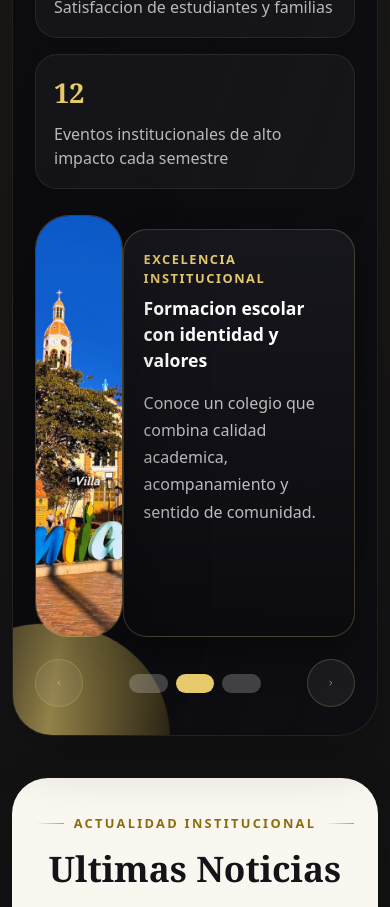
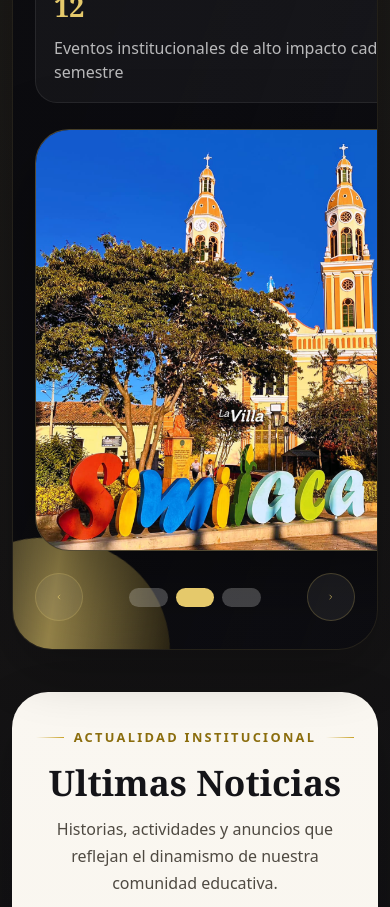
Before and after one commit to murciabrayan/frontend-aula, a React (Vite) app: page / in a window 390 px wide. Shown: the part 1020-1927 px from the top of the page. Built offline with nearby package versions, Linux system fonts and the light colour scheme; no server answers.

Commit message:
Simplifica el hero y normaliza el encuadre de las imagenes del carrusel

```diff
--- a/src/landing/LandingHomePage.tsx
+++ b/src/landing/LandingHomePage.tsx
@@ -12,7 +12,6 @@ import {
 } from "lucide-react";
 import heroImageA from "@/assets/login-side.jpg";
 import heroImageB from "@/assets/2.png";
-import heroImageC from "@/assets/logo.png";
 import { useLandingContent } from "./LandingContentContext";
 
 const heroSlides = [
@@ -29,7 +28,7 @@ const heroSlides = [
     text: "Creamos espacios donde la ciencia, la convivencia y la creatividad fortalecen el proyecto de vida de cada estudiante.",
   },
   {
-    image: heroImageC,
+    image: heroImageA,
     eyebrow: "Plataforma integral",
     title: "Un colegio conectado con su comunidad educativa.",
     text: "Informacion institucional, gestion academica y comunicacion en una presencia digital ordenada, moderna y confiable.",
@@ -261,11 +260,6 @@ const LandingHomePage = () => {
           <div className="landing-hero__visual">
             <div className="landing-hero__frame">
               <img src={currentHero.image} alt={currentHero.title} />
-            </div>
-            <div className="landing-hero__panel">
-              <span>Excelencia institucional</span>
-              <strong>Formacion escolar con identidad y valores</strong>
-              <p>Conoce un colegio que combina calidad academica, acompanamiento y sentido de comunidad.</p>
             </div>
           </div>
         </div>
--- a/src/landing/landing.css
+++ b/src/landing/landing.css
@@ -584,38 +584,30 @@ body {
   position: relative;
   display: flex;
   justify-content: flex-end;
+  align-items: stretch;
 }
 
 .landing-hero__frame {
   position: relative;
   width: min(100%, 620px);
+  aspect-ratio: 0.86;
   min-height: 640px;
   border-radius: 34px;
   overflow: hidden;
   border: 1px solid rgba(229, 201, 107, 0.28);
   box-shadow: 0 28px 80px rgba(0, 0, 0, 0.34);
+  background: linear-gradient(180deg, rgba(24, 24, 30, 0.94), rgba(11, 11, 15, 0.92));
 }
 
 .landing-hero__frame img {
+  position: absolute;
+  inset: 0;
   width: 100%;
   height: 100%;
   object-fit: cover;
   display: block;
 }
 
-.landing-hero__panel {
-  position: absolute;
-  left: -14px;
-  bottom: 34px;
-  max-width: 280px;
-  padding: 20px;
-  border-radius: 24px;
-  background: linear-gradient(180deg, rgba(24, 24, 30, 0.94), rgba(11, 11, 15, 0.92));
-  border: 1px solid rgba(229, 201, 107, 0.24);
-  box-shadow: 0 18px 36px rgba(0, 0, 0, 0.28);
-}
-
-.landing-hero__panel span,
 .landing-calendar-card__header span {
   display: block;
   margin-bottom: 6px;
@@ -624,12 +616,6 @@ body {
   letter-spacing: 0.12em;
   text-transform: uppercase;
   font-weight: 700;
-}
-
-.landing-hero__panel strong {
-  display: block;
-  margin-bottom: 8px;
-  font-size: 1.1rem;
 }
 
 .landing-hero__ornament {
@@ -1967,10 +1953,6 @@ body {
     justify-content: center;
   }
 
-  .landing-hero__panel {
-    left: 18px;
-  }
-
   .landing-profile__menu {
     left: 0;
     right: auto;
@@ -2058,12 +2040,7 @@ body {
 
   .landing-hero__frame {
     min-height: 420px;
-  }
-
-  .landing-hero__panel {
-    position: static;
-    margin-top: 14px;
-    max-width: none;
+    aspect-ratio: 1 / 1.06;
   }
 
   .landing-hero__metrics {
```
